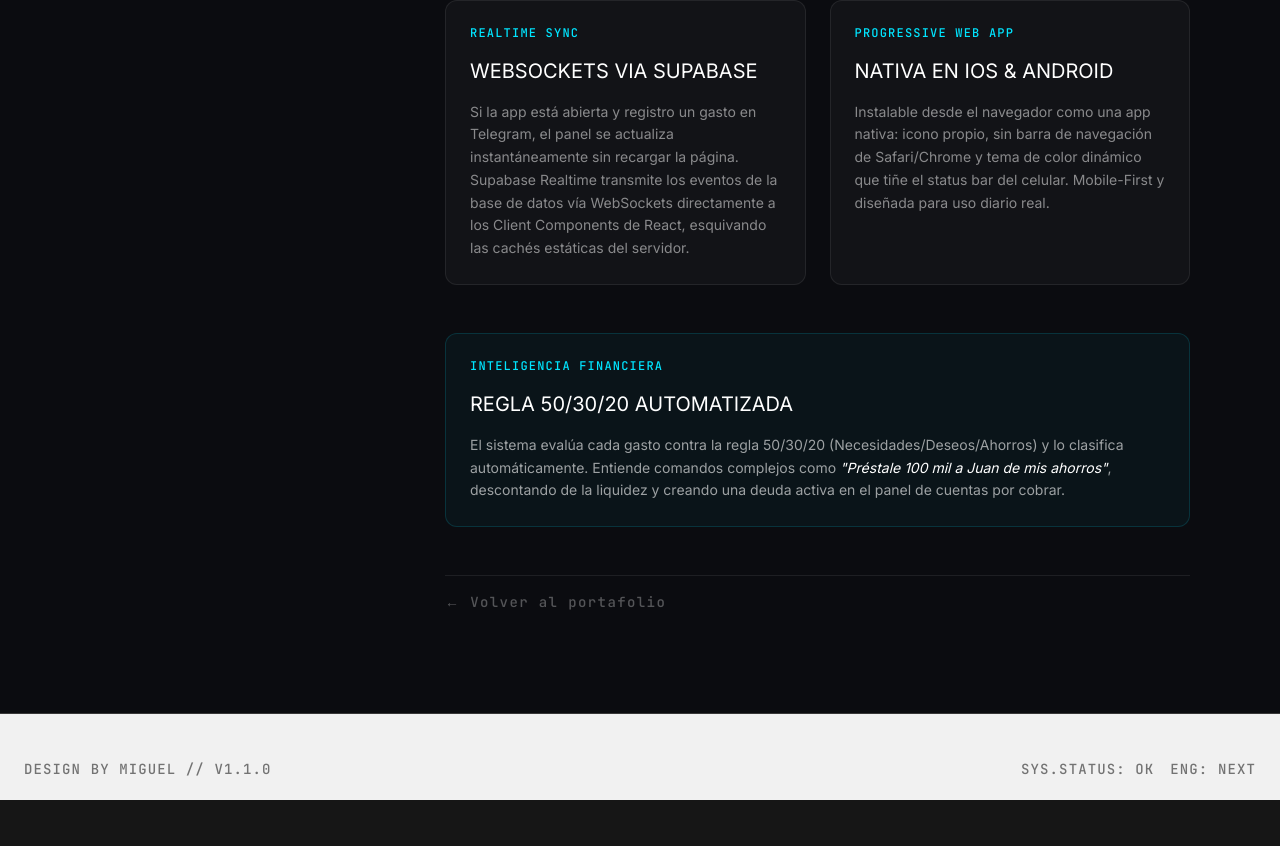
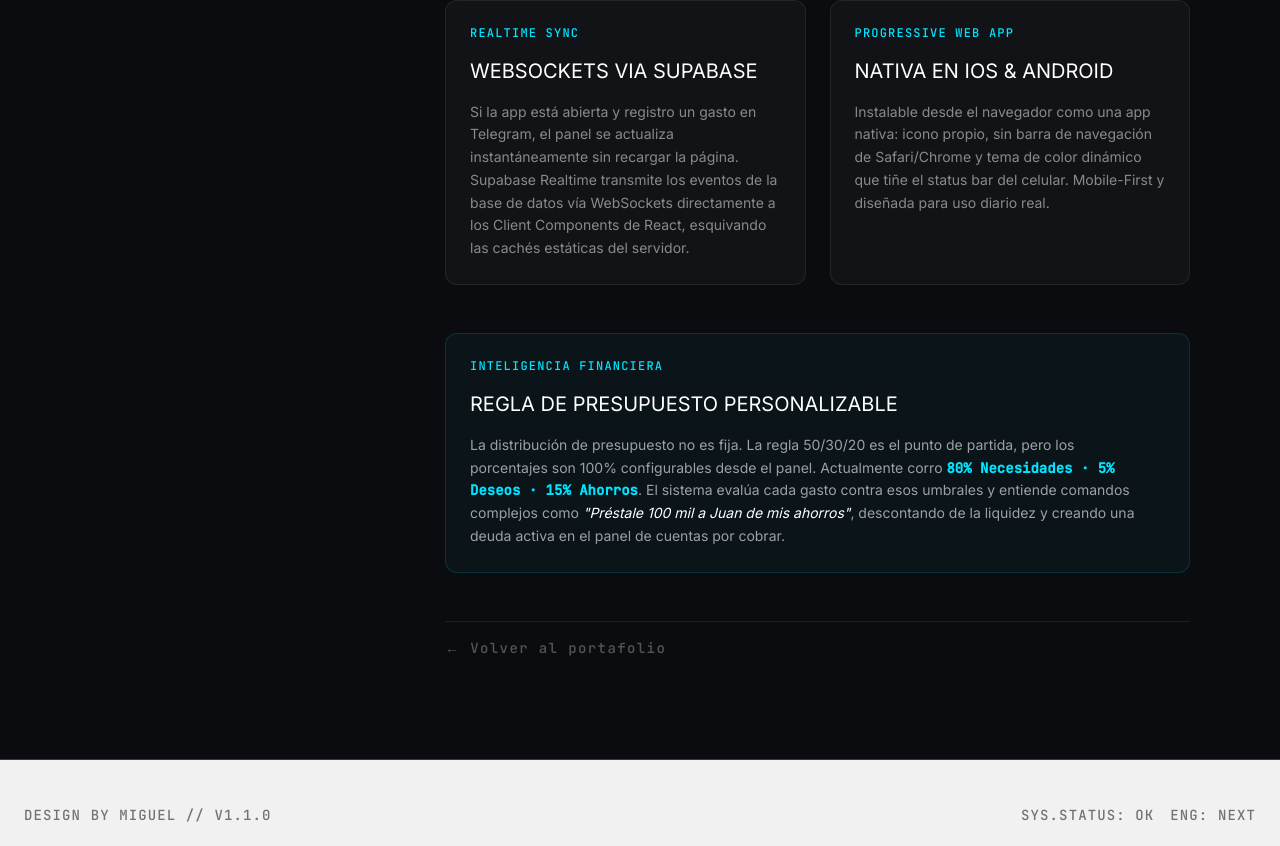
Before and after one commit to 2001mapa/portfolio_mapa, a Next.js app: page /work/laboratorio in a window 1280 px wide. Shown: the part 1810-2656 px from the top of the page. Before the commit the page ends 2610 px from the top, so only its background shows below. Built offline with nearby package versions, Linux system fonts and the light colour scheme.

Commit message:
fix(laboratorio): Update budget rule copy to reflect customizable percentages (80/5/15)

```diff
--- a/src/components/projects/LaboratorioDetail.tsx
+++ b/src/components/projects/LaboratorioDetail.tsx
@@ -227,9 +227,9 @@ export function LaboratorioDetail() {
                 className="flex flex-col gap-4 p-6 rounded-xl bg-[#00E5FF]/4 border border-[#00E5FF]/15"
               >
                 <span className="font-[family-name:var(--font-ibm-plex-mono)] text-[#00E5FF] text-xs tracking-widest uppercase">Inteligencia Financiera</span>
-                <h4 className="text-white font-[family-name:var(--font-abc-gravity-variable)] text-xl uppercase">Regla 50/30/20 Automatizada</h4>
+                <h4 className="text-white font-[family-name:var(--font-abc-gravity-variable)] text-xl uppercase">Regla de Presupuesto Personalizable</h4>
                 <p className="text-white/60 text-sm leading-relaxed font-[family-name:var(--font-die-grotesk-b)] max-w-2xl">
-                  El sistema evalúa cada gasto contra la regla 50/30/20 (Necesidades/Deseos/Ahorros) y lo clasifica automáticamente. Entiende comandos complejos como <span className="text-white italic">"Préstale 100 mil a Juan de mis ahorros"</span>, descontando de la liquidez y creando una deuda activa en el panel de cuentas por cobrar.
+                  La distribución de presupuesto no es fija. La regla 50/30/20 es el punto de partida, pero los porcentajes son 100% configurables desde el panel. Actualmente corro <span className="text-[#00E5FF] font-semibold font-[family-name:var(--font-ibm-plex-mono)]">80% Necesidades · 5% Deseos · 15% Ahorros</span>. El sistema evalúa cada gasto contra esos umbrales y entiende comandos complejos como <span className="text-white italic">"Préstale 100 mil a Juan de mis ahorros"</span>, descontando de la liquidez y creando una deuda activa en el panel de cuentas por cobrar.
                 </p>
               </motion.div>
 
```
